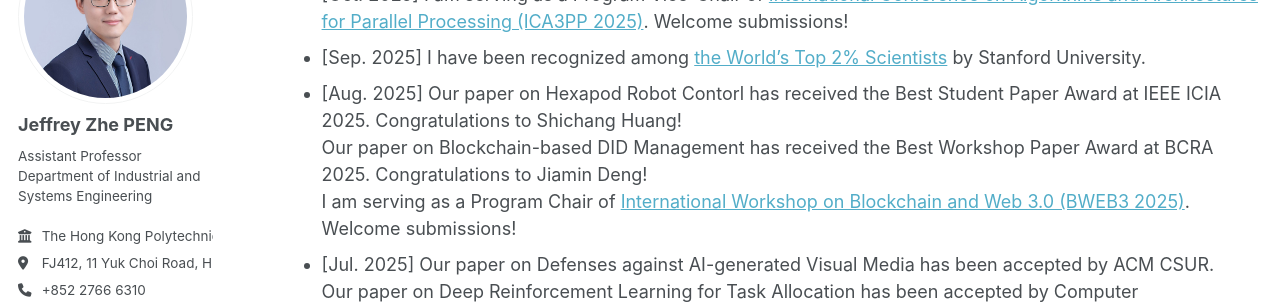
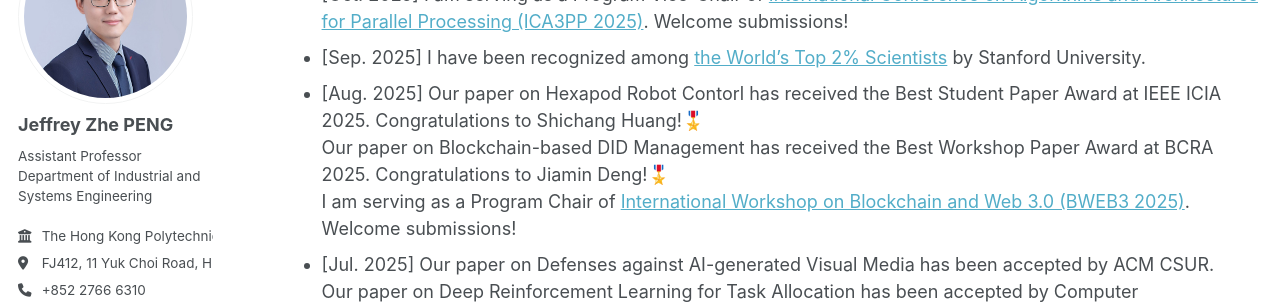
Before and after one commit to PENG-Zhe/peng-zhe.github.io, a Jekyll site: the page built from _pages/about.md, in a window 1280 px wide and 900 px high, scrolled down 985 px. Shown: the part 177-481 px from the top of the window. Built offline with Jekyll 4.4.1, drawn with Linux system fonts in a browser that asks for light colours; some web fonts are replaced.

```diff
--- a/_pages/about.md
+++ b/_pages/about.md
@@ -42,8 +42,8 @@ Our paper vProChain on Blockchain-based Provenance Verification in IIoT has been
 - [Nov. 2025] I am honored to receive the IEEE Outstanding Service Award.🎖️
 - [Oct. 2025] I am serving as a Program Vice-Chair of <a href="https://ieee-cybermatics.org/2025/ica3pp/index.html" target="_blank">International Conference on Algorithms and Architectures for Parallel Processing (ICA3PP 2025)</a>. Welcome submissions!
 - [Sep. 2025] I have been recognized among <a href="https://elsevier.digitalcommonsdata.com/datasets/btchxktzyw/8" target="_blank">the World’s Top 2% Scientists</a> by Stanford University.
-- [Aug. 2025] Our paper on Hexapod Robot Contorl has received the Best Student Paper Award at IEEE ICIA 2025. Congratulations to Shichang Huang! <br>
-Our paper on Blockchain-based DID Management has received the Best Workshop Paper Award at BCRA 2025. Congratulations to Jiamin Deng! <br>
+- [Aug. 2025] Our paper on Hexapod Robot Contorl has received the Best Student Paper Award at IEEE ICIA 2025. Congratulations to Shichang Huang!🎖️ <br>
+Our paper on Blockchain-based DID Management has received the Best Workshop Paper Award at BCRA 2025. Congratulations to Jiamin Deng!🎖️ <br>
 I am serving as a Program Chair of <a href="https://bcra-conf.github.io/2025/program/panelBWEB3/" target="_blank">International Workshop on Blockchain and Web 3.0 (BWEB3 2025)</a>. Welcome submissions! <br>
 - [Jul. 2025] Our paper on Defenses against AI-generated Visual Media has been accepted by ACM CSUR. <br>
 Our paper on Deep Reinforcement Learning for Task Allocation has been accepted by Computer Communications.
```
